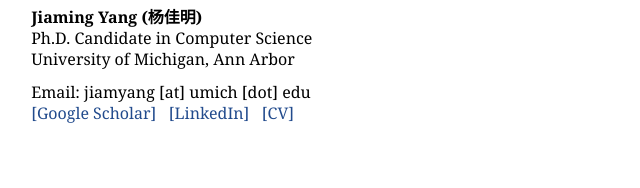
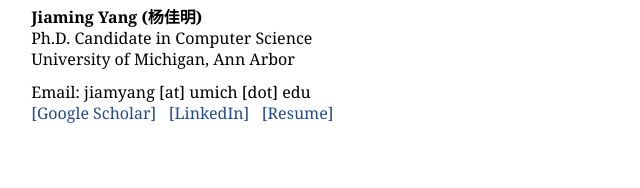
Before and after one commit to EdwinYang7/EdwinYang7.github.io, a plain HTML site: page index.html in a window 1280 px wide. Shown: the part 126-314 px from the top of the page, 355-995 px from the left. Drawn offline with nearby package versions, Linux system fonts and the light colour scheme.

Commit message:
Replace [CV] with [Resume], update to 2026 resume
Co-Authored-By: Claude Opus 5.5 <noreply@anthropic.com>

```diff
--- a/index.html
+++ b/index.html
@@ -44,7 +44,7 @@
           &nbsp;
           <a href="https://www.linkedin.com/in/jiaming-yang-737140212/">[LinkedIn]</a>
           &nbsp;
-          <a href="cv.pdf">[CV]</a>
+          <a href="resume.pdf">[Resume]</a>
         </p>
       </td>
     </tr>
```
Also changed, not shown: 2 other files.
